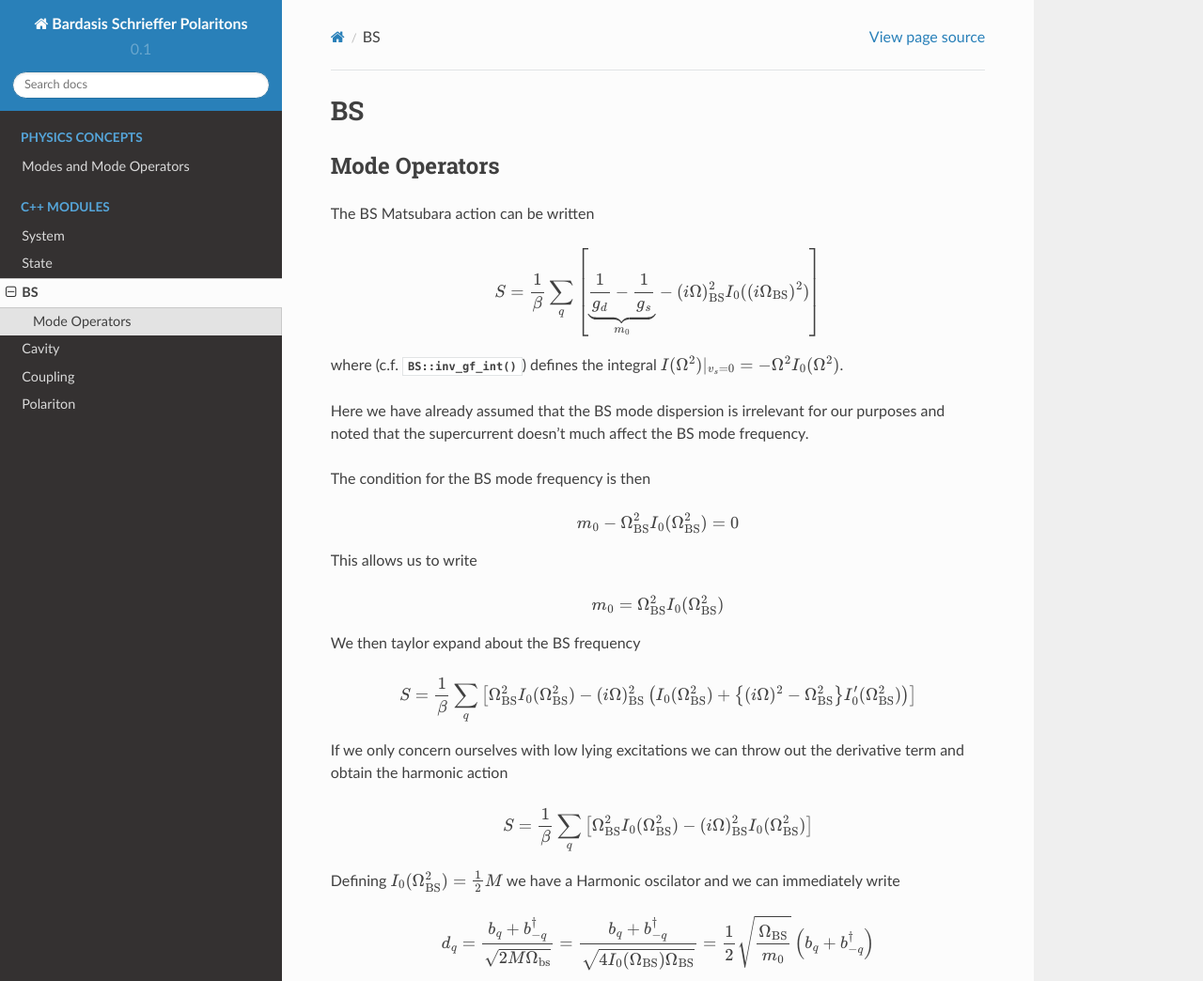
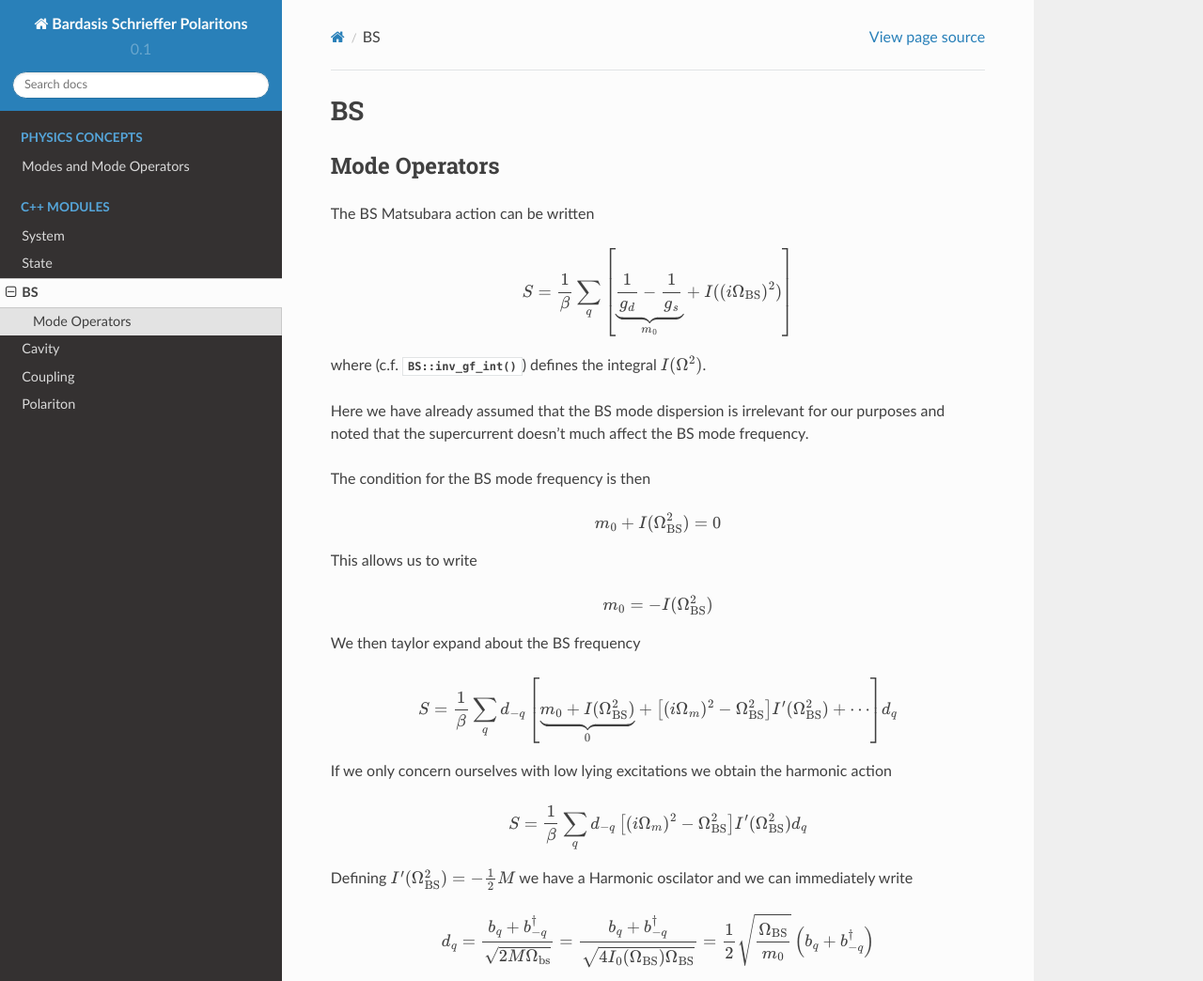
Before and after one commit to raineszm/cavity-superconductor-polaritons, a Sphinx documentation site: the page built from python/doc/source/bs.rst, in a window 1280 px wide and 1339 px high, cut to the strip 0-1044 px from the top of the window. Shown: the whole strip at 94% size. Built offline with Sphinx 7.4.7 and the Read the Docs theme 2.0.0, drawn with Linux system fonts in a browser that asks for light colours; formulas are drawn with MathJax 3.

Commit message:
Update teh docs for bs

```diff
--- a/python/doc/source/bs.rst
+++ b/python/doc/source/bs.rst
@@ -9,10 +9,9 @@ The BS Matsubara action can be written
 .. math::
 
     S = \frac{1}{\beta}\sum_q \left[
-        \underbrace{\frac{1}{g_d} - \frac{1}{g_s}}_{m_0} - (i\Omega)^2_\text{BS}I_0((i\Omega_\text{BS})^2) \right]
+        \underbrace{\frac{1}{g_d} - \frac{1}{g_s}}_{m_0} + I((i\Omega_\text{BS})^2) \right]
 
-where (c.f. :cpp:func:`BS::inv_gf_int()`) defines the integral :math:`I(\Omega^2)|_{v_s=0} = -\Omega^2
-I_0(\Omega^2)`.
+where (c.f. :cpp:func:`BS::inv_gf_int()`) defines the integral :math:`I(\Omega^2)`.
 
 Here we have already assumed that the BS mode dispersion is irrelevant for
 our purposes and noted that the supercurrent doesn't much affect the BS
@@ -22,31 +21,30 @@ The condition for the BS mode frequency is then
 
 .. math::
 
-    m_0 - \Omega_\text{BS}^2 I_0(\Omega_\text{BS}^2) = 0
+    m_0 +I(\Omega_\text{BS}^2) = 0
 
 This allows us to write
 
 .. math::
 
-   m_0 = \Omega_\text{BS}^2 I_0(\Omega_\text{BS}^2)
+   m_0 = -I(\Omega_\text{BS}^2)
 
 We then taylor expand about the BS frequency
 
 .. math::
 
-    S = \frac{1}{\beta}\sum_q \left[
-         \Omega_\text{BS}^2 I_0(\Omega_\text{BS}^2) - (i\Omega)^2_\text{BS}\left(I_0(\Omega_\text{BS}^2) + \left\{(i\Omega)^2
-        - \Omega_\text{BS}^2\right\} I'_0(\Omega_\text{BS}^2) \right)\right]
+    S = \frac{1}{\beta}\sum_q d_{-q}\left[
+        \underbrace{m_0 + I(\Omega_\text{BS}^2)}_0 + \left[(i\Omega_m)^2 - \Omega_\text{BS}^2\right]I'(\Omega_\text{BS}^2) + \cdots\right]d_q
 
-If we only concern ourselves with low lying excitations we can throw out the derivative term and obtain
+If we only concern ourselves with low lying excitations we obtain
 the harmonic action
 
 .. math::
 
-    S = \frac{1}{\beta}\sum_q \left[
-         \Omega_\text{BS}^2 I_0(\Omega_\text{BS}^2) - (i\Omega)^2_\text{BS}I_0(\Omega_\text{BS}^2)\right]
+    S = \frac{1}{\beta}\sum_q
+    d_{-q} \left[(i\Omega_m)^2 - \Omega_\text{BS}^2\right]I'(\Omega_\text{BS}^2)d_q
 
-Defining :math:`I_0(\Omega_\text{BS}^2) = \frac{1}{2}M` we have a Harmonic oscilator and we can immediately write
+Defining :math:`I'(\Omega_\text{BS}^2) = -\frac{1}{2}M` we have a Harmonic oscilator and we can immediately write
 
 .. math::
 
```
Also changed, not shown: 1 other file.
